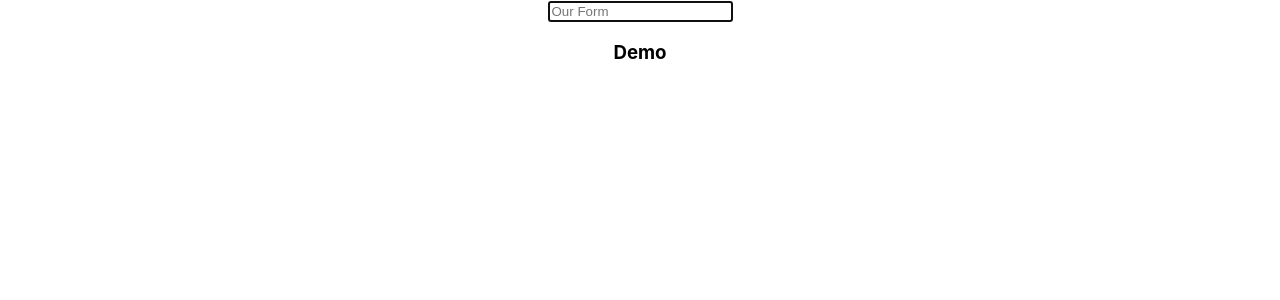
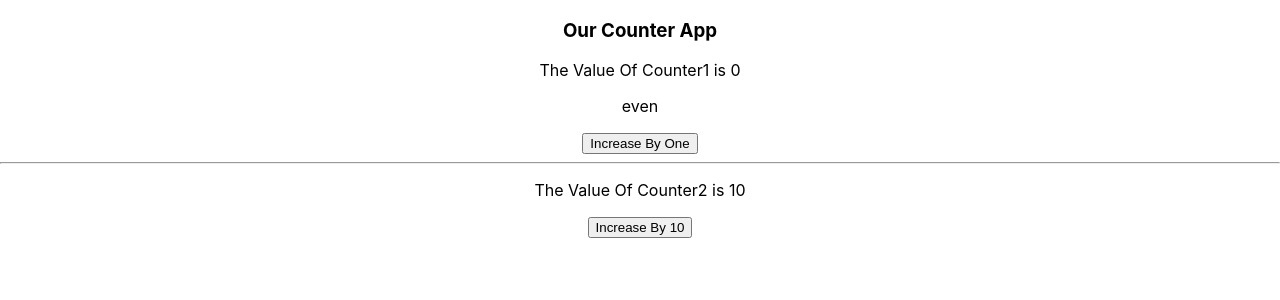
Before and after one commit to asiefmahir/fullstack-career-path-batch-5-react, a React (Create React App) app: page / in a window 1280 px wide. Shown: the top 300 px of the page. Built offline with nearby package versions, Linux system fonts and the light colour scheme.

Commit message:
Details go through about memo function, useCallback and useMemo hook

```diff
--- a/src/App.css
+++ b/src/App.css
@@ -1,5 +1,6 @@
 .App {
   text-align: center;
+  /* margin: 0 auto; */
 }
 
 .App-logo {
--- a/src/App.js
+++ b/src/App.js
@@ -1,27 +1,45 @@
-import logo from './logo.svg';
-import './App.css';
-import Posts from './components/Posts';
-import Todos from './components/Todos';
-import PostDetails from './components/PostDetails';
-import Counter from './components/Counter';
-import {useRef, useEffect} from 'react'
-import Form from './components/Form';
+import { useState, useCallback, useMemo } from 'react'
+import './App.css'
+import Button from './components/Button'
+import CounterAppName from './components/CounterAppName'
+import Title from './components/Title'
 
 function App() {
-  const inputRef =  useRef();
+  const [counter1, setCounter1] = useState(0)
+  const [counter2, setCounter2] = useState(10)
 
+  const increaseHandler1 = useCallback(() => { // DDFF0 //FFF555
+    setCounter1((prevCounter1) => prevCounter1 + 1)
+  }, [])
+  // {} === {}
 
-  useEffect(() => {
-    // console.log(inputRef.current)
-    inputRef.current.focus()
-    // document.ge
+  const increaseHandler2 = useCallback(() => {
+    setCounter2((prevCounter2) => prevCounter2 + 10)
+  }, [])
 
-  }, [])
+  const isEven = useMemo(() => {
+    let i = 0;
+
+    while (i <= 1000000000) {
+      i++
+    }
+    return counter1 % 2 === 0 ? 'even' : 'odd'
+  }, [counter1])
+
 
   return (
     <div className="App">
-       <Form placeholder = {'Our Form'} ref = {inputRef}/>
-       <h3>Demo</h3>
+      <Title />
+      {/* <p>The Value Of Counter1 is {counter1}</p> */}
+      <CounterAppName appName = 'Counter1' counter = {counter1}/>
+      <p>{isEven}</p>
+      {/* <button onClick = {increaseHandler1}>Increase By One</button> */}
+      <Button submitHandler={increaseHandler1} label = 'Increase By One'/>
+      <hr />
+      <CounterAppName appName = 'Counter2' counter = {counter2} />
+      {/* <button onClick = {increaseHandler2}>Increase By One</button> */}
+      <Button submitHandler={increaseHandler2} label = 'Increase By 10'/>
+
     </div>
   );
 }
--- /dev/null
+++ b/src/components/Button.jsx
@@ -0,0 +1,11 @@
+import {memo} from 'react'
+
+const Button = ({submitHandler, label}) => {
+    console.log(`I am Button Component`);
+
+  return (
+    <button onClick = {submitHandler}>{label}</button>
+  )
+}
+
+export default memo(Button)
--- a/src/components/Counter.jsx
+++ /dev/null
@@ -1,22 +0,0 @@
-// import {useState} from 'react'
-import { useCounter } from '../hooks/useCounter';
-
-const Counter = () => {
-    const {counter, increaseHandler, decreaseHandler} = useCounter(0)
-    // useCounter(100)
-  return (
-    <div>
-        <p>
-            The value of the counter is {counter}
-        </p>
-        <button onClick = {() => increaseHandler(1)}>
-            Increase By One
-        </button>
-        <button onClick = {() => decreaseHandler(1)}>
-            Decrease By One
-        </button>
-    </div>
-  )
-}
-
-export default Counter
--- /dev/null
+++ b/src/components/CounterAppName.jsx
@@ -0,0 +1,11 @@
+import {memo} from 'react'
+
+const CounterAppName = ({appName, counter}) => {
+    console.log(`I am CounterApp Component`);
+
+  return (
+    <p>The Value Of {appName} is {counter}</p>
+  )
+}
+
+export default memo(CounterAppName)
--- a/src/components/Form.jsx
+++ /dev/null
@@ -1,11 +0,0 @@
-import {forwardRef} from 'react'
-
-const Form = forwardRef((props, ref) => {
-  return (
-    <form>
-          <input ref = {ref} type="text" placeholder= {props.placeholder}/>
-    </form>
-  )
-})
-
-export default Form
--- a/src/components/PostDetails.jsx
+++ /dev/null
@@ -1,21 +0,0 @@
-// import {useEffect, useState} from 'react'
-import { useFetchLogic } from '../useFetchLogic';
-
-const PostDetails = () => {
-    const {data: post, isLoading, errorMessage} = useFetchLogic(null, `https://jsonplaceholder.typicode.com/posts/1`)
-  return (
-    <div>
-        <h2>
-            PostDetails
-        </h2>
-        {isLoading && <h3>isLoading.......</h3>}
-            {errorMessage && <h4>{errorMessage}</h4>}
-
-        <p>{post?.title}</p>
-        <p>{post?.id}</p>
-
-    </div>
-  )
-}
-
-export default PostDetails
--- a/src/components/Posts.jsx
+++ /dev/null
@@ -1,24 +0,0 @@
-// import { useEffect, useState } from 'react';
-import {useFetchLogic} from '../useFetchLogic'
-
-const Posts = () => {
-    const {data: posts, isLoading, errorMessage} = useFetchLogic([], `https://jsonplaceholder.typicode.com/posts`)
-
-
-    return (
-        <div>
-            <h2>All Posts</h2>
-            {isLoading && <h3>isLoading.......</h3>}
-            {errorMessage && <h4>{errorMessage}</h4>}
-            <ul>
-                {posts.map(item => (
-                    <li>
-                        {item.title}
-                    </li>
-                ))}
-            </ul>
-        </div>
-    )
-}
-
-export default Posts
--- /dev/null
+++ b/src/components/Title.jsx
@@ -0,0 +1,10 @@
+import {memo} from 'react'
+
+const Title = () => {
+    console.log(`I am Title Component`);
+  return (
+    <h3>Our Counter App</h3>
+  )
+}
+
+export default memo(Title)
--- a/src/components/Todos.jsx
+++ /dev/null
@@ -1,24 +0,0 @@
-// import { useState, useEffect } from 'react'
-import { useFetchLogic } from '../useFetchLogic';
-
-const Todos = () => {
-    const {data: todos, isLoading, errorMessage} = useFetchLogic([], `https://jsonplaceholder.typicode.com/todos`)
-    return (
-        <div>
-            <h2>
-                All Todos
-            </h2>
-            {isLoading && <h2>IsLoading............</h2>}
-            {errorMessage && <h4>{errorMessage}</h4>}
-            <ul>
-                {todos.map(item => (
-                    <li>
-                        {item.id}
-                    </li>
-                ))}
-            </ul>
-        </div>
-    )
-}
-
-export default Todos
--- a/src/hooks/useCounter.js
+++ /dev/null
@@ -1,19 +0,0 @@
-import { useState } from "react";
-
-export const useCounter = (initState) => {
-    const [counter, setCounter] = useState(initState);
-
-    const increaseHandler = (payload) => {
-        setCounter(counter + payload)
-    }
-
-    const decreaseHandler = (payload) => {
-        setCounter(counter - payload)
-    }
-
-    return {
-        counter,
-        increaseHandler,
-        decreaseHandler
-    }
-}
```
